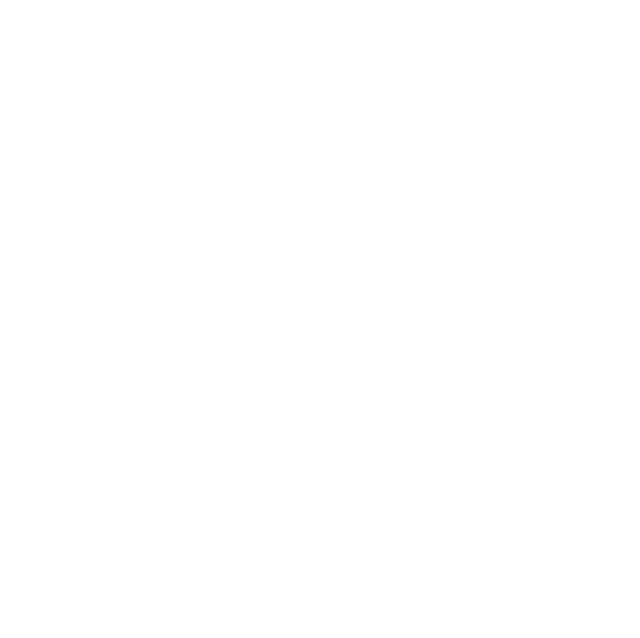
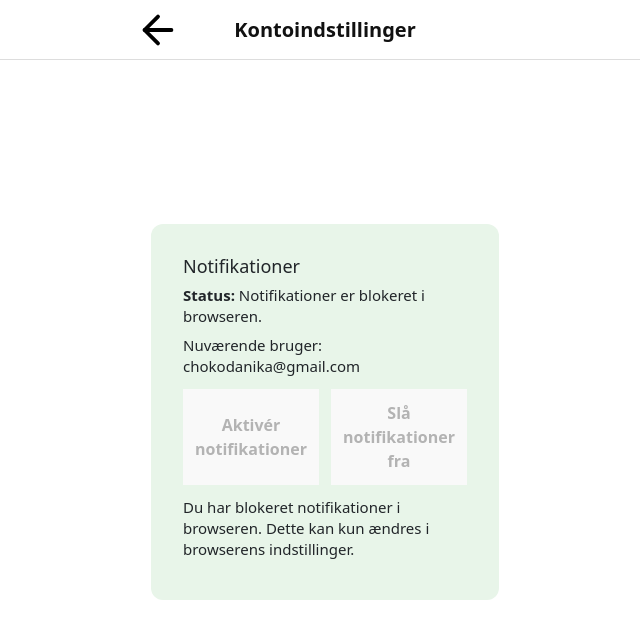
Before and after one commit to CharlineBennekou/Sir98Frontend, a React (Vite) app: page /account-settings in a window 1280 px wide. Before the commit this address had no page. Shown: the top 638 px of the page, without its empty margins (315-955 px from the left). Built offline with nearby package versions, Linux system fonts and the light colour scheme.

Commit message:
Added routing to AccountSettings and trying to fix caching on sw

```diff
--- a/src/App.tsx
+++ b/src/App.tsx
@@ -13,7 +13,7 @@
 import AboutUs from './pages/AboutUs';
 import ActivateCodePage from './pages/ActivateCode';
 import Logout from './pages/Logout';
-import {Accountsettings} from './pages/Accountsettings';
+import AccountSettings from './pages/AccountSettings';
 
 function App() {
   return (
@@ -35,7 +35,7 @@
           <Route path="/update-activity/:id" element={<UpdateActivityForm />} />
           <Route path="/aboutus" element={<AboutUs />} />
           <Route path="/code" element={<ActivateCodePage />} />
-          <Route path="/accountsettings" element={<Accountsettings />} />
+          <Route path="/account-settings" element={<AccountSettings />} />
           <Route path="/logout" element={<Logout />} />
         </Routes>
       </main>
--- a/src/sw.js
+++ b/src/sw.js
@@ -1,7 +1,9 @@
-import { precacheAndRoute } from 'workbox-precaching';
+import { cleanupOutdatedCaches, precacheAndRoute } from 'workbox-precaching';
+
+cleanupOutdatedCaches();
 
 // This array is injected by vite-plugin-pwa / workbox at build time
-precacheAndRoute(self.__WB_MANIFEST || []);
+precacheAndRoute(self.__WB_MANIFEST.filter(() =>false));
 
 self.addEventListener('install', (event) => {
   console.log('Service Worker installing...');
```
